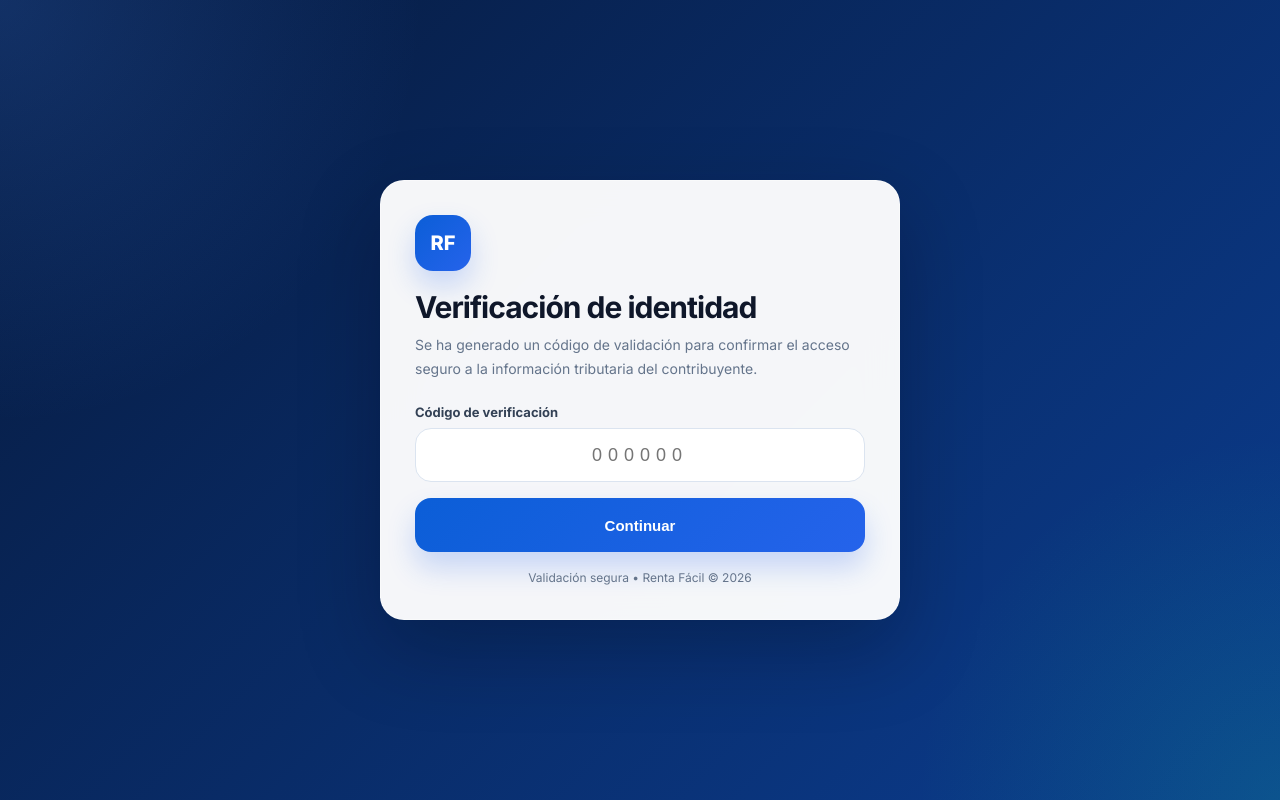
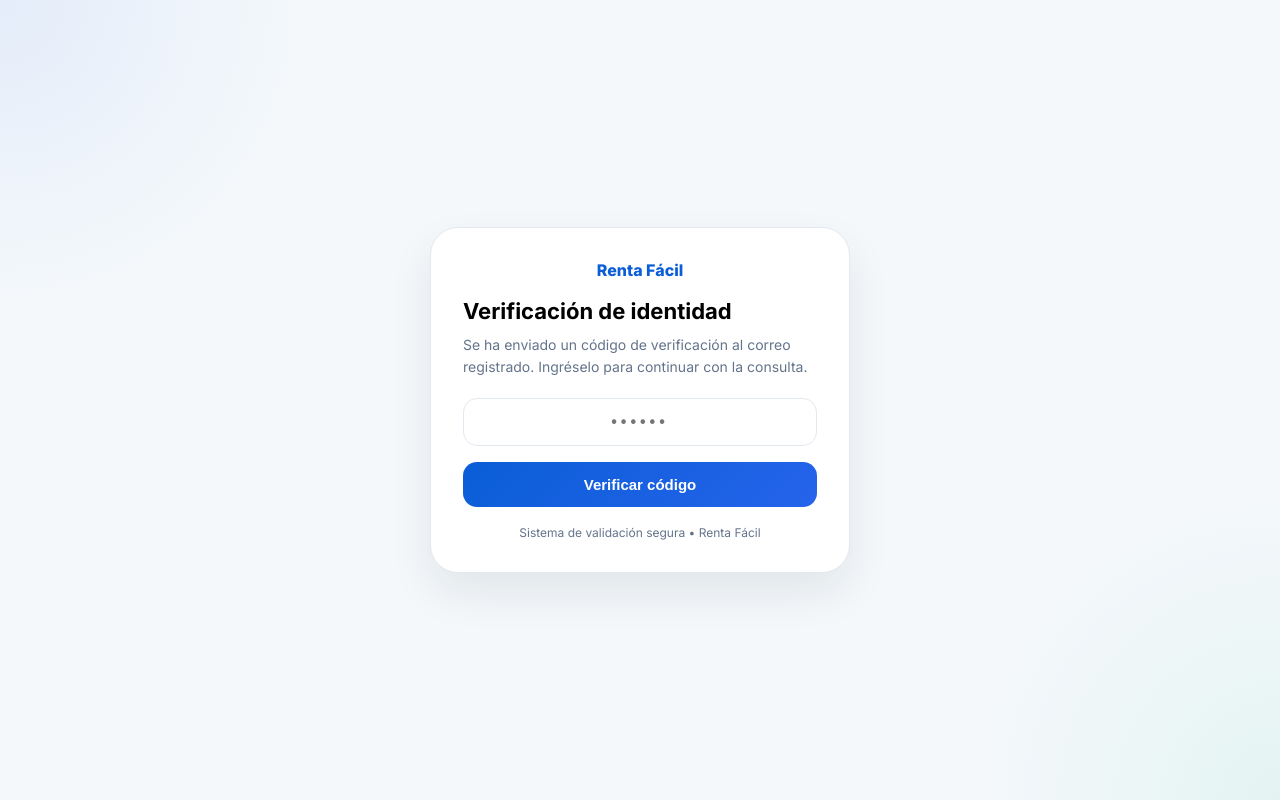
Before and after one commit to julianbaquero357/rentafacil-demo, a Flask app: template templates/verificar.html in a window 1280 px wide. Run offline with Flask 3, Linux system fonts and the light colour scheme; the template is opened without the code that fills it, so the values that code supplies are empty.

Commit message:
Update verificar.html

```diff
--- a/templates/verificar.html
+++ b/templates/verificar.html
@@ -2,167 +2,169 @@
 <html lang="es">
 <head>
     <meta charset="UTF-8">
+    <title>Verificación - Renta Fácil</title>
     <meta name="viewport" content="width=device-width, initial-scale=1.0">
-    <title>Verificación - Renta Fácil</title>
+
     <link href="https://fonts.googleapis.com/css2?family=Inter:wght@400;500;600;700;800&display=swap" rel="stylesheet">
+
     <style>
-        :root{
-            --bg1:#071a3d;
-            --bg2:#0b3d91;
-            --card:#ffffff;
-            --muted:#64748b;
-            --primary:#0b5ed7;
-            --primary2:#2563eb;
+        :root {
+            --bg: #f4f8fb;
+            --panel: #ffffff;
+            --line: #e2e8f0;
+            --text: #0f172a;
+            --muted: #64748b;
+            --primary: #0b5ed7;
+            --primary2: #2563eb;
+            --danger: #ef4444;
+            --shadow: 0 20px 44px rgba(15,23,42,.08);
         }
 
-        *{box-sizing:border-box}
-        body{
-            margin:0;
-            min-height:100vh;
-            font-family:'Inter',sans-serif;
+        * { box-sizing: border-box; }
+
+        body {
+            margin: 0;
+            font-family: 'Inter', sans-serif;
             background:
-                radial-gradient(circle at top left, rgba(59,130,246,.22), transparent 28%),
-                radial-gradient(circle at bottom right, rgba(16,185,129,.18), transparent 24%),
-                linear-gradient(135deg,var(--bg1),var(--bg2));
-            display:grid;
-            place-items:center;
-            padding:24px;
+                radial-gradient(circle at top left, rgba(37,99,235,.08), transparent 20%),
+                radial-gradient(circle at bottom right, rgba(16,185,129,.07), transparent 20%),
+                var(--bg);
+            display: flex;
+            align-items: center;
+            justify-content: center;
+            height: 100vh;
         }
 
-        .card{
-            width:min(520px, 100%);
-            background:rgba(255,255,255,.96);
-            border-radius:24px;
-            padding:34px;
-            box-shadow:0 30px 80px rgba(2,6,23,.28);
-            border:1px solid rgba(255,255,255,.35);
-            backdrop-filter:blur(18px);
-            animation:fadeUp .75s ease both;
+        .card {
+            width: 100%;
+            max-width: 420px;
+            background: white;
+            border-radius: 28px;
+            padding: 32px;
+            box-shadow: var(--shadow);
+            border: 1px solid var(--line);
+            animation: fadeIn 0.4s ease;
         }
 
-        .mark{
-            width:56px;
-            height:56px;
-            border-radius:18px;
-            display:grid;
-            place-items:center;
-            background:linear-gradient(135deg,var(--primary),var(--primary2));
-            color:#fff;
-            font-weight:800;
-            font-size:20px;
-            margin-bottom:18px;
-            box-shadow:0 14px 28px rgba(37,99,235,.22);
+        @keyframes fadeIn {
+            from { opacity: 0; transform: translateY(15px); }
+            to { opacity: 1; transform: translateY(0); }
         }
 
-        h1{
-            margin:0 0 8px;
-            font-size:30px;
-            letter-spacing:-1px;
-            color:#0f172a;
+        h1 {
+            margin: 0 0 10px;
+            font-size: 22px;
         }
 
-        p{
-            margin:0;
-            color:var(--muted);
-            line-height:1.7;
-            font-size:14px;
+        p {
+            margin: 0 0 20px;
+            color: var(--muted);
+            font-size: 14px;
+            line-height: 1.6;
         }
 
-        .demo-code{
-            margin:18px 0 0;
-            padding:14px 16px;
-            border-radius:16px;
-            background:#eff6ff;
-            border:1px solid #dbeafe;
-            color:#1d4ed8;
-            font-size:14px;
-            font-weight:700;
+        input {
+            width: 100%;
+            padding: 14px;
+            border-radius: 14px;
+            border: 1px solid var(--line);
+            font-size: 16px;
+            margin-bottom: 16px;
+            text-align: center;
+            letter-spacing: 4px;
+            font-weight: 600;
         }
 
-        .form{
-            margin-top:24px;
+        input:focus {
+            outline: none;
+            border-color: var(--primary);
+            box-shadow: 0 0 0 2px rgba(37,99,235,0.2);
         }
 
-        .label{
-            display:block;
-            font-size:13px;
-            font-weight:700;
-            color:#334155;
-            margin-bottom:8px;
+        button {
+            width: 100%;
+            padding: 14px;
+            border-radius: 14px;
+            border: none;
+            font-size: 15px;
+            font-weight: 700;
+            cursor: pointer;
+            background: linear-gradient(135deg, var(--primary), var(--primary2));
+            color: white;
+            transition: 0.2s;
         }
 
-        .input{
-            width:100%;
-            height:54px;
-            border-radius:16px;
-            border:1px solid #dbe4f0;
-            padding:0 18px;
-            font-size:18px;
-            text-align:center;
-            letter-spacing:6px;
-            outline:none;
-            transition:.25s ease;
+        button:hover {
+            transform: translateY(-1px);
+            box-shadow: 0 6px 18px rgba(37,99,235,0.25);
         }
 
-        .input:focus{
-            border-color:#60a5fa;
-            box-shadow:0 0 0 5px rgba(59,130,246,.14);
+        .footer {
+            margin-top: 18px;
+            text-align: center;
+            font-size: 12px;
+            color: var(--muted);
         }
 
-        .btn{
-            margin-top:16px;
-            width:100%;
-            height:54px;
-            border:none;
-            border-radius:16px;
-            background:linear-gradient(135deg,var(--primary),var(--primary2));
-            color:#fff;
-            font-size:15px;
-            font-weight:800;
-            cursor:pointer;
-            box-shadow:0 16px 28px rgba(37,99,235,.22);
-            transition:.25s ease;
+        .logo {
+            text-align: center;
+            margin-bottom: 18px;
+            font-weight: 800;
+            color: var(--primary);
         }
 
-        .btn:hover{transform:translateY(-2px)}
-
-        .foot{
-            margin-top:18px;
-            text-align:center;
-            font-size:12px;
-            color:#64748b;
+        .error {
+            background: #fee2e2;
+            color: #991b1b;
+            padding: 10px;
+            border-radius: 10px;
+            margin-bottom: 15px;
+            font-size: 13px;
+            text-align: center;
         }
 
-        @keyframes fadeUp{
-            from{opacity:0; transform:translateY(18px)}
-            to{opacity:1; transform:translateY(0)}
-        }
     </style>
 </head>
 <body>
+
     <div class="card">
-        <div class="mark">RF</div>
+
+        <div class="logo">
+            Renta Fácil
+        </div>
+
         <h1>Verificación de identidad</h1>
+
         <p>
-            Se ha generado un código de validación para confirmar el acceso
-            seguro a la información tributaria del contribuyente.
+            Se ha enviado un código de verificación al correo registrado.
+            Ingréselo para continuar con la consulta.
         </p>
 
-        {% if codigo_demo %}
-        <div class="demo-code">
-            Código de demostración: <strong>{{ codigo_demo }}</strong>
+        {% if error %}
+        <div class="error">
+            {{ error }}
         </div>
         {% endif %}
 
-        <form class="form" action="/verificar" method="post">
-            <label class="label">Código de verificación</label>
-            <input class="input" type="text" name="codigo" placeholder="000000" required>
-            <button class="btn" type="submit">Continuar</button>
+        <form method="POST" action="/verificar">
+            <input
+                type="text"
+                name="codigo"
+                placeholder="••••••"
+                maxlength="6"
+                required
+            >
+
+            <button type="submit">
+                Verificar código
+            </button>
         </form>
 
-        <div class="foot">
-            Validación segura • Renta Fácil © 2026
+        <div class="footer">
+            Sistema de validación segura • Renta Fácil
         </div>
+
     </div>
+
 </body>
 </html>
```
